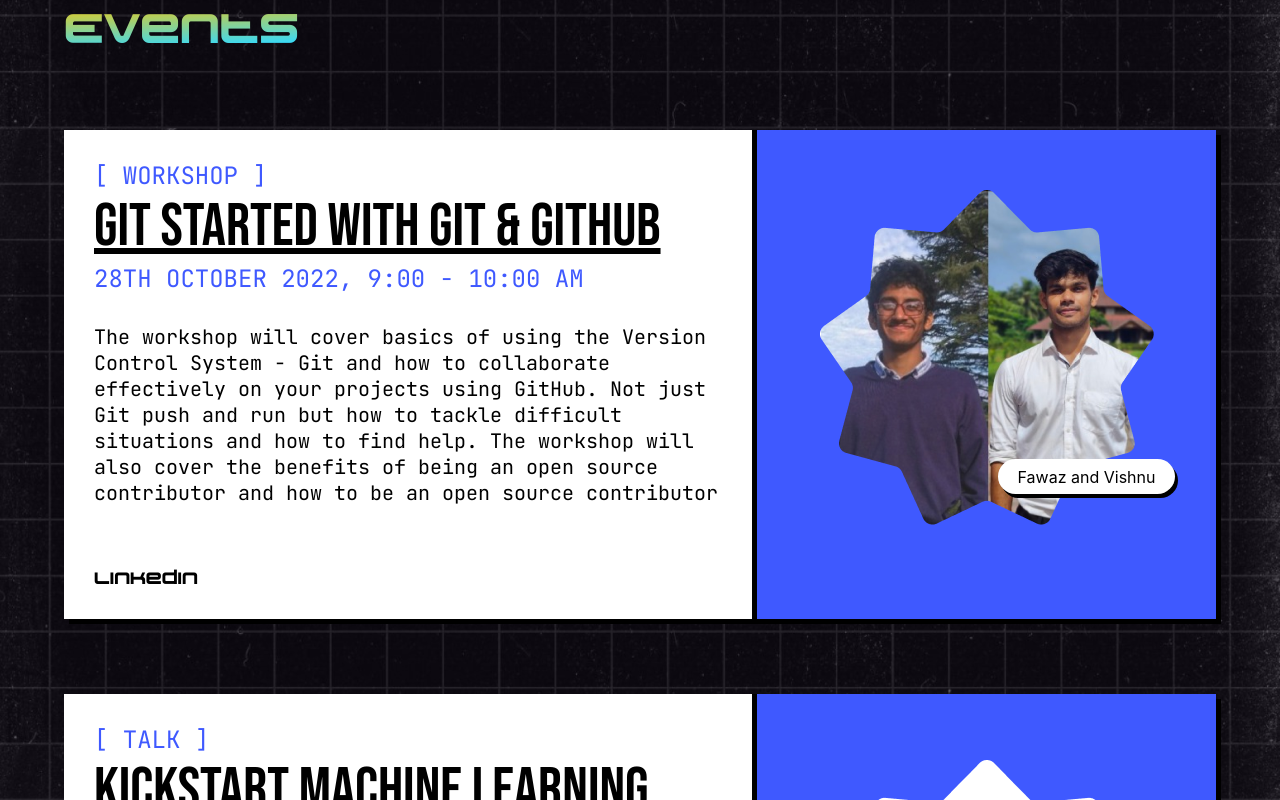
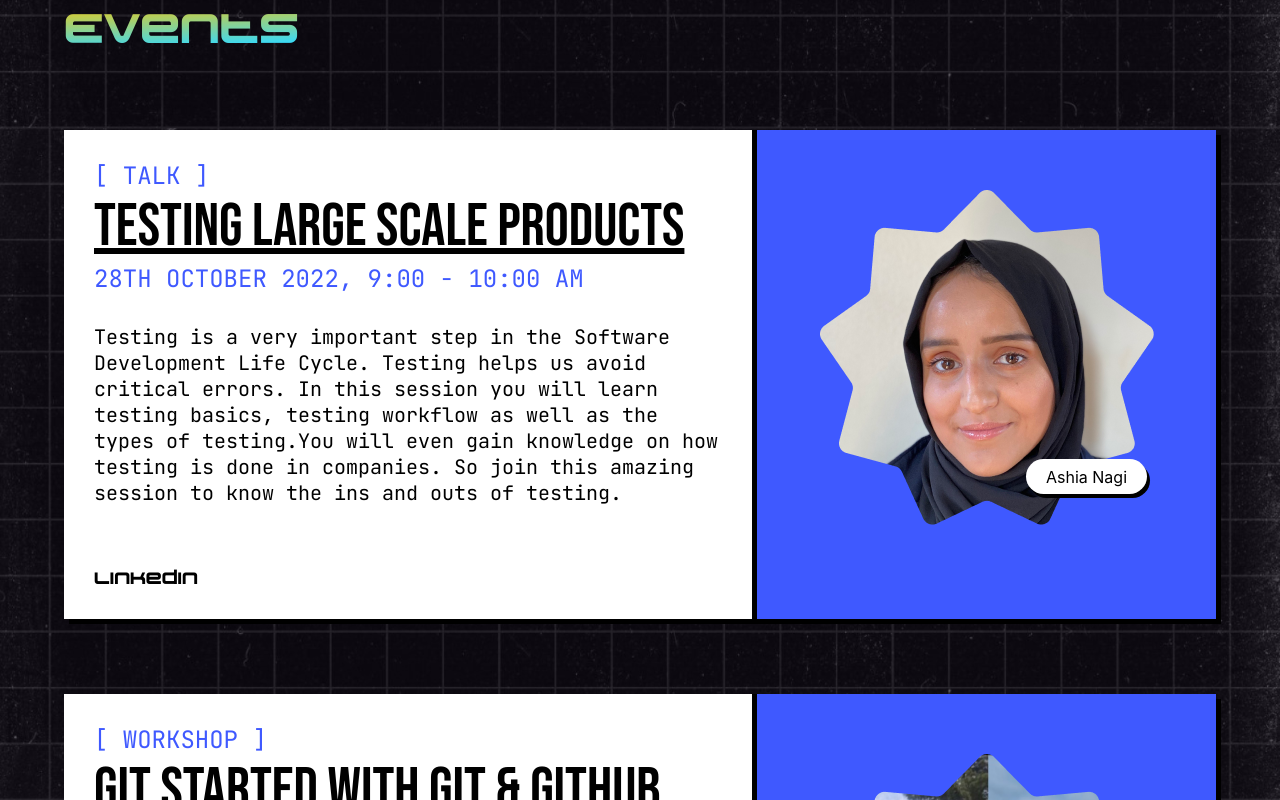
Before and after one commit to so-sc/devhost-2022, a React (Create React App) app: page / in a window 1280 px wide. Shown: the part 1720-2520 px from the top of the page. Built offline with nearby package versions, Linux system fonts and the light colour scheme; a web font is replaced by a local one.

Commit message:
updated speakers

```diff
--- a/src/components/Events/EventsList.js
+++ b/src/components/Events/EventsList.js
@@ -1,11 +1,20 @@
 export const EventList=[
+    {
+        role: 'Talk',
+        name: 'Ashia Nagi',
+        img: require('../../assets/events/ashia.png'),
+        link: 'https://github.com/fauwara',
+        title: 'Testing large scale products',
+        time: '28th October 2022, 9:00 - 10:00 am',
+        desc: 'Testing is a very important step in the Software Development Life Cycle. Testing helps us avoid critical errors. In this session you will learn testing basics, testing workflow as well as the types of testing.You will even gain knowledge on how testing is done in companies. So join this amazing session to know the ins and outs of testing.'
+    },
     {
         role: 'Workshop',
         name: 'Fawaz and Vishnu ',
         img: require('../../assets/events/git.png'),
         link: 'https://github.com/fauwara',
         title: 'Git started with Git & Github',
-        time: '28th October 2022, 9:00 - 10:00 am',
+        time: '28th October 2022, 10:00 - 11:00 am',
         desc: 'The workshop will cover basics of using the Version Control System - Git and how to collaborate effectively on your projects using GitHub. Not just Git push and run but how to tackle difficult situations and how to find help. The workshop will also cover the benefits of being an open source contributor and how to be an open source contributor'
     },
     {
```
Also changed, not shown: src/assets/events/ashia.png (added).
